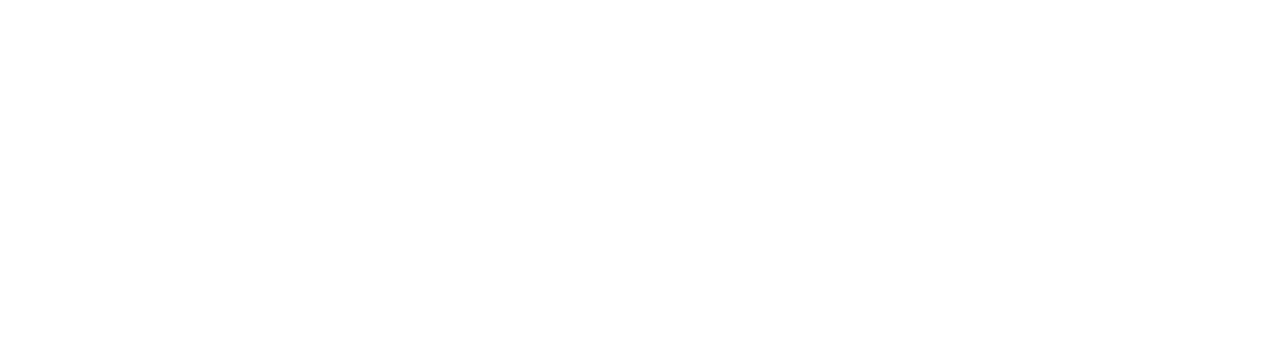
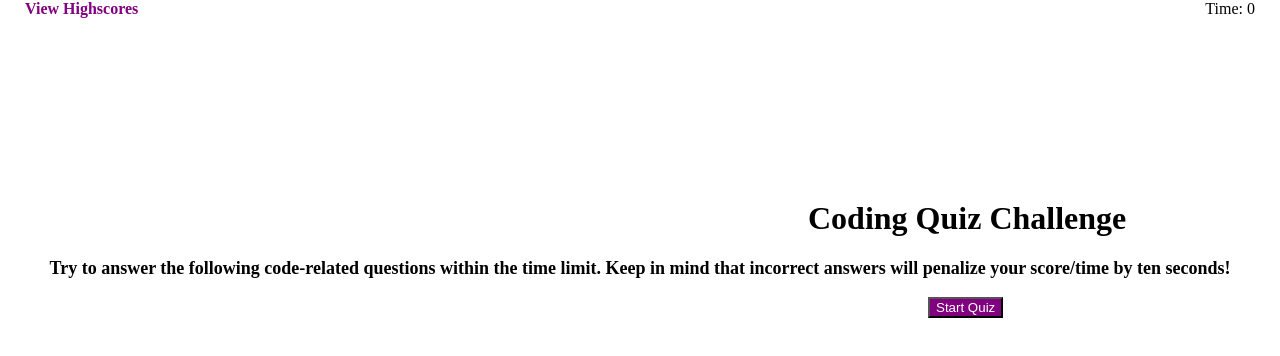
Before and after one commit to ALEX00100alex/CodeQuiz, a plain HTML site: page index.html in a window 1280 px wide. Drawn offline with Linux system fonts and the light colour scheme.

Commit message:
added html and css elements to title page

```diff
--- a/index.html
+++ b/index.html
@@ -1,13 +1,24 @@
 <!DOCTYPE html>
 <html lang="en">
+
 <head>
     <meta charset="UTF-8">
     <meta name="viewport" content="width=device-width, initial-scale=1.0">
-    <title>Document</title>
+    <title>Code Quiz</title>
+    <link rel="stylesheet" href="./style.css">
 </head>
-<body>
+<h1 id="header">Coding Quiz Challenge</h1>
 
 
+<body>
+    <div id="highScore"> View Highscores</div>
+<div id = "timer">Time: 0</div>
+    <p class="text"> Try to answer the following code-related questions within the time
+        limit. Keep in mind that incorrect answers will penalize your
+        score/time by ten seconds!
+    </p>
+    <button class="button">Start Quiz</button>
     <script src="./script.js"></script>
 </body>
+
 </html>
--- a/style.css
+++ b/style.css
@@ -0,0 +1,32 @@
+#header {
+    margin-top: 200px;
+    margin-left: 800px;
+    font-weight: bolder;
+}
+#highScore {
+    position:absolute;
+    top:0;
+    left:0;
+    padding-left: 25px;
+    color: purple;
+    font-weight: bolder;
+}
+
+#timer {
+    position:absolute;
+    top:0;
+    right:0;
+    padding-right: 25px;
+}
+
+p.text {
+    text-align: center;
+    font-size: large;
+    font-weight: bolder;
+}
+
+.button {
+    margin-left: 920px;
+    background-color: purple;
+    color: white;
+}
```
